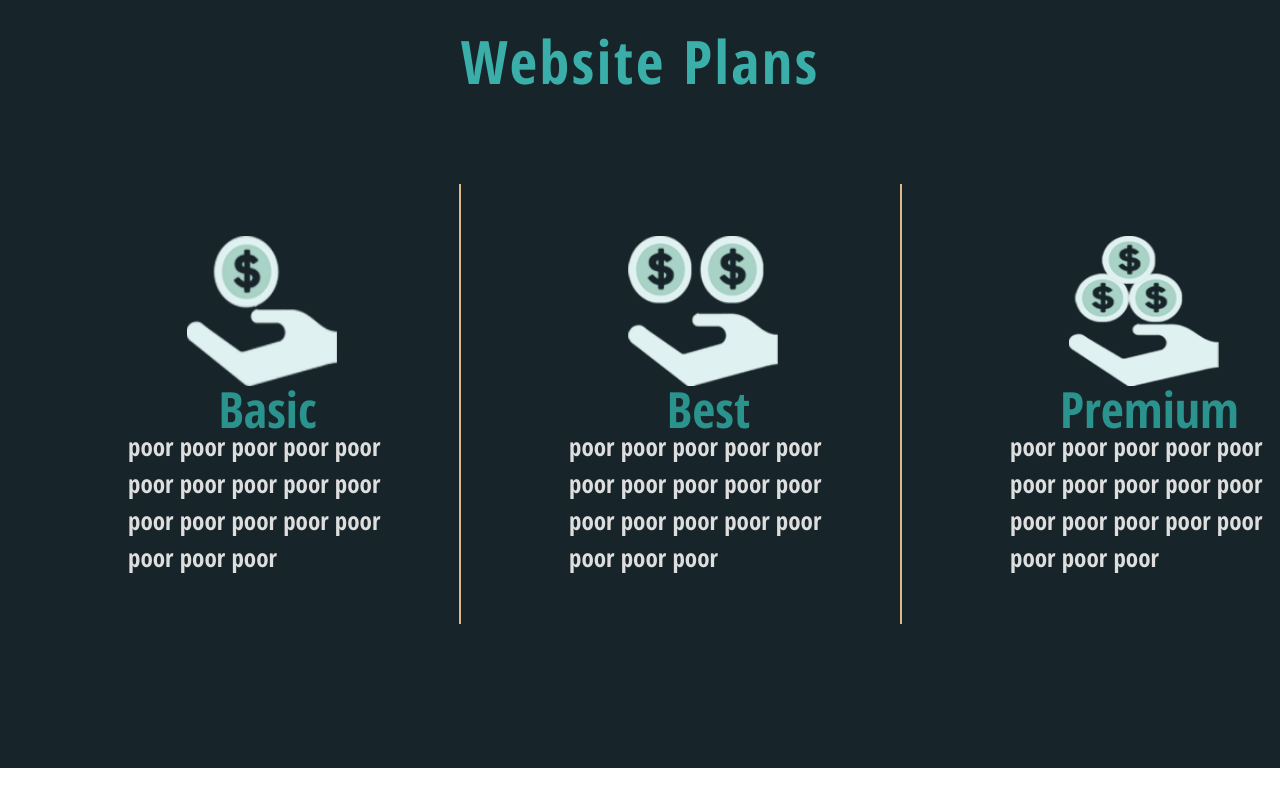
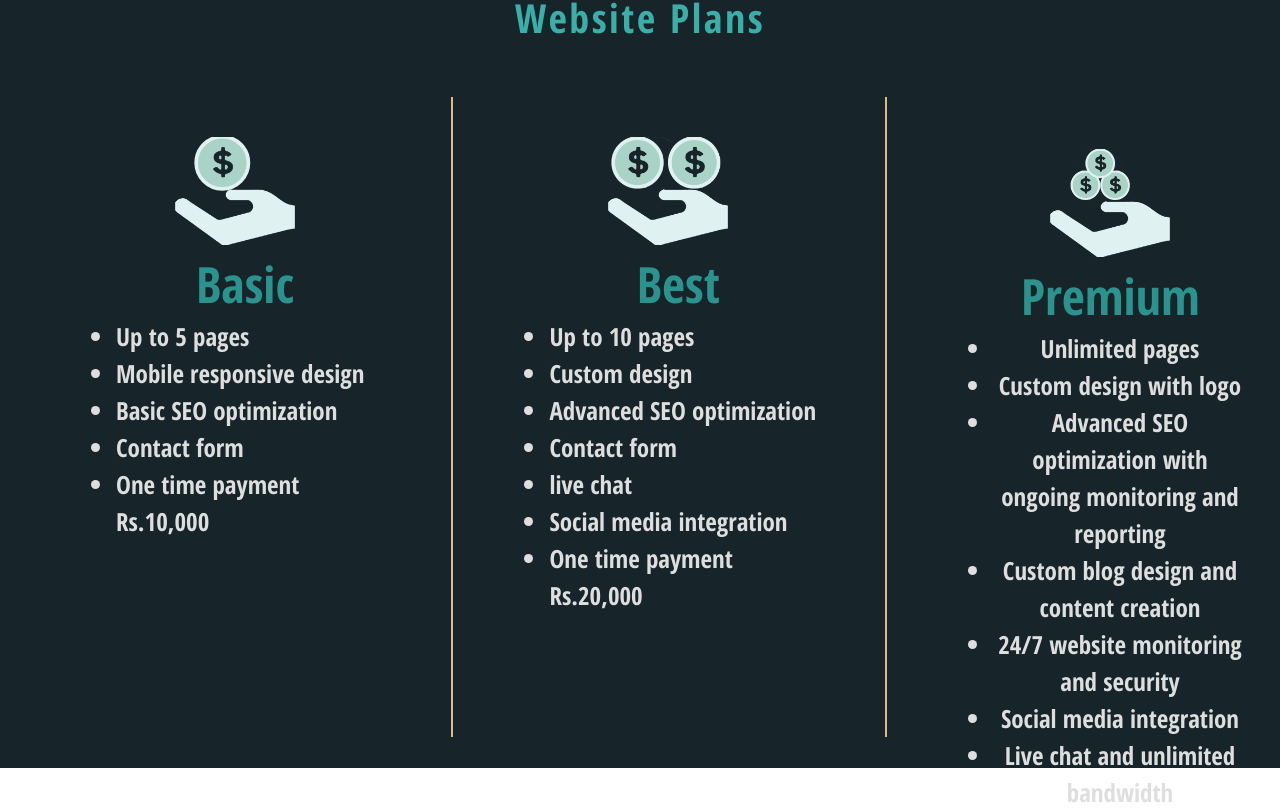
Before and after one commit to Oxbite/Yatra, a React (Create React App) app: page / in a window 1280 px wide. Shown: the part 1632-2440 px from the top of the page. Built offline with nearby package versions, Linux system fonts and the light colour scheme.

Commit message:
plans content updated

```diff
--- a/src/App.css
+++ b/src/App.css
@@ -209,57 +209,56 @@ span{
   display: inline-block;
   width: 100%;
   background-color: #17252A;
+
 }
 
 .webheading{
   /* border: 2px solid white; */
   color: #3AAFA9;
-  font-size: 60px;
+  font-size: 40px;
   font-weight: bold;
   text-align: center;
   padding: 12px;
   letter-spacing: 2.5px;
-  margin-top: 40px;
+  margin-top: 10px;
 }
 
 .webboxes{
   /* border: 2px solid white; */
   display: flex;
   padding: 25px;
-  height: 450px;
-  margin-top: 40px;
+  height: 100%;
+  margin-top: 10px;
 }
 
 .box1 .innerbox{
   /* border: 2px solid greenyellow; */
   height: 370px;
   width: 300px;
+  /* padding: 12px; */
+  margin-left: 25px;
+}
+
+.innerbox{
+  transition: 0.5s;
+}
+
+.innerbox:hover{
+  transform: scale(1.1);
+}
+
+.box2 .innerbox{
+  height: 100%;
+  /* align-items: center; */
+  text-align: center;
+  width: 100%;
   padding: 12px;
   margin-left: 25px;
 }
 
-.innerbox{
-  transition: 1s;
-}
-
-.innerbox:hover{
-  transform: scale(1.3);
-}
-
-.box2 .innerbox{
-  /* border: 2px solid greenyellow; */
-  height: 370px;
-  width: 300px;
-  padding: 12px;
-  margin-left: 25px;
-}
-
-.webboxes .box1 img{
+.webboxes .box1 object{
   margin-left: 80px;
-}
-
-.webboxes .box2 img{
-  margin-left: 80px;
+  /* margin: auto; */
 }
 
 .box1{
@@ -272,14 +271,14 @@ span{
 .box2{
   /* border-right: 2px solid burlywood; */
   padding: 40px;
-  width: 50%;
+  width: 40%;
   justify-content: space-around;
 }
 
 .innerbox{
   cursor: pointer;
 }
-.box1 p{
+.box1 li{
   font-size: 25px;
   color: #dedede;
   font-family: 'OpenSans';
@@ -293,7 +292,7 @@ span{
   font-size: 50px;
 }
 
-.box2 p{
+.box2 li{
   font-size: 25px;
   color: #dedede;
   font-family: 'OpenSans';
@@ -309,9 +308,11 @@ span{
 
 .webboxes > div{
   margin: 5px;
+  height: 70vh;
+
 }
 
-/* FAQ heading */
+/* FAQ headig */
 .faq{
   height: 100vh;
   display: inline-block;
--- a/src/Component/Website.jsx
+++ b/src/Component/Website.jsx
@@ -1,7 +1,7 @@
 import React from "react";
-import Websiteimg from "../images/images/money1.png";
-import Websiteimg1 from "../images/images/money2.png";
-import Websiteimg2 from "../images/images/money3.png";
+import Websiteimg from "../images/images/money1.svg";
+import Websiteimg1 from "../images/images/money2.svg";
+import Websiteimg2 from "../images/images/money3.svg";
 
 export default function Website() {
   return (
@@ -12,32 +12,50 @@ export default function Website() {
           <div className="webboxes">
             <div className="box1">
               <div className="innerbox">
-                <img src={Websiteimg} width="150px" height="150px" />
+                {/* <img src={Websiteimg} width="150px" height="150px" /> */}
+                <object type="image/svg+xml" aria-label="Websiteimg" data={Websiteimg} width="120px"></object>
                 <p className="topics">Basic</p>
-                <p>
-                  poor poor poor poor poor poor poor poor poor poor poor poor
-                  poor poor poor poor poor poor
-                </p>
+                <ul>
+                  <li>Up to 5 pages</li>
+                  <li>Mobile responsive design</li>
+                  <li>Basic SEO optimization</li>
+                  <li>Contact form</li>
+                  <li>One time payment Rs.10,000</li>
+
+                </ul>
               </div>
             </div>
             <div className="box1">
               <div className="innerbox">
-                <img src={Websiteimg1} width="150px" height="150px" />
+              <object type="image/svg+xml" aria-label="Websiteimg" data={Websiteimg1} width="120px"></object>
+                {/* <img src={Websiteimg1} width="150px" height="150px" /> */}
                 <p className="topics">Best</p>
-                <p>
-                  poor poor poor poor poor poor poor poor poor poor poor poor
-                  poor poor poor poor poor poor
-                </p>
+                <ul>
+                  <li>Up to 10 pages</li>
+                  <li>Custom design</li>
+                  <li>Advanced SEO optimization</li>
+                  <li>Contact form</li>
+                  <li>live chat</li>
+                  <li>Social media integration</li>
+                  <li>One time payment Rs.20,000</li>
+                </ul>
               </div>
             </div>
             <div className="box2">
               <div className="innerbox">
-                <img src={Websiteimg2} width="150px" height="150px" />
+              <object type="image/svg+xml" aria-label="Websiteimg" data={Websiteimg2} width="120px"></object>
+                {/* <img src={Websiteimg2} width="150px" height="150px" /> */}
                 <p className="topics">Premium</p>
-                <p>
-                  poor poor poor poor poor poor poor poor poor poor poor poor
-                  poor poor poor poor poor poor
-                </p>
+                <ul>
+                  <li>Unlimited pages</li>
+                  <li>Custom design with logo</li>
+                  <li>Advanced SEO optimization with ongoing monitoring and reporting</li>
+                  <li>Custom blog design and content creation</li>
+                  <li>24/7 website monitoring and security</li>
+                  <li>Social media integration</li>
+                  <li>Live chat and unlimited bandwidth</li>
+                  <li>One time payment Rs.1,50,000 with Rs.3000/month maintenance and support fee </li>
+                </ul>
               </div>
             </div>
           </div>
```
